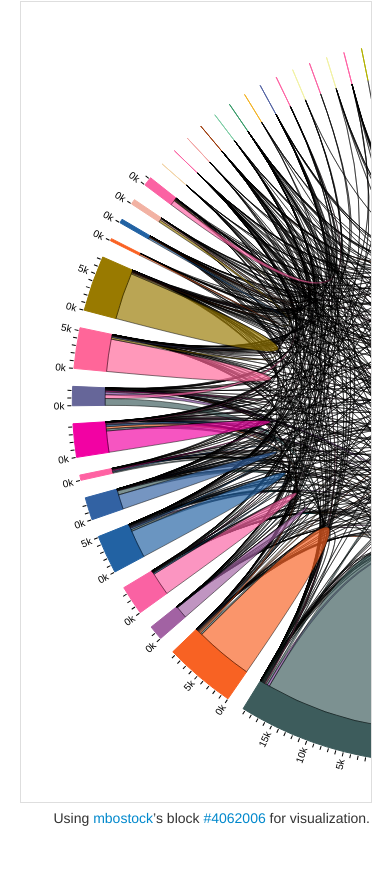
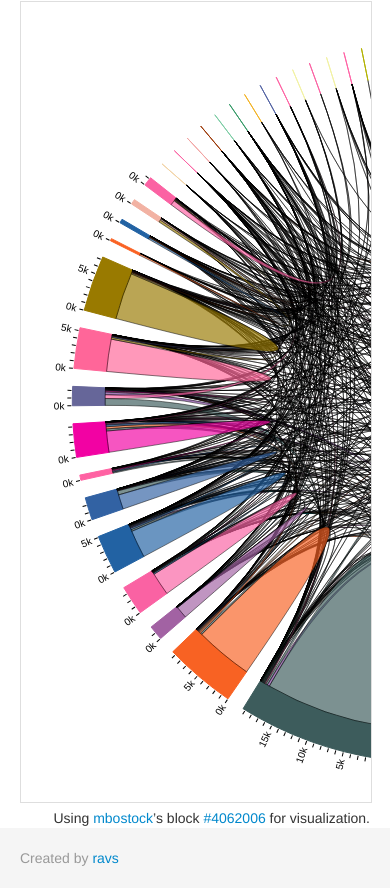
Before and after one commit to ravs/MigrantDataViz, a plain HTML site: page index.html in a window 390 px wide. Shown: the part 280-1168 px from the top of the page. Before the commit the page ends 1108 px from the top, so only its background shows below. Drawn offline with nearby package versions, Linux system fonts and the light colour scheme.

Commit message:
footer added

```diff
--- a/index.html
+++ b/index.html
@@ -13,10 +13,27 @@
       body {
         padding-top: 60px; /* 60px to make the container go all the way to the bottom of the topbar */
       }
+      #footer {
+        height: 60px;
+      }
+      #footer {
+        background-color: #f5f5f5;
+      }
       iframe {
         width: 100%;
         height: 800px;
         border: 1px solid #DEDEDE;
+      }
+      .container .credit {
+        margin: 20px 0;
+      }
+      @media (max-width: 767px) {
+        #footer {
+          margin-left: -20px;
+          margin-right: -20px;
+          padding-left: 20px;
+          padding-right: 20px;
+        }
       }
     </style>
     <link href="./css/bootstrap-responsive.css" rel="stylesheet">
@@ -64,7 +81,11 @@
       <span style="float: right">Using <a href="/mbostock">mbostock</a>’s block <a href="https://gist.github.com/mbostock/4062006">#4062006</a> for visualization.</span>
 
     </div> <!-- /container -->
-
+    <div id="footer">
+      <div class="container">
+        <p class="muted credit">Created by <a href="http://twitter.com/ravs24">ravs</a></p>
+      </div>
+    </div>
     <!-- Le javascript
     ================================================== -->
     <!-- Placed at the end of the document so the pages load faster -->
```
